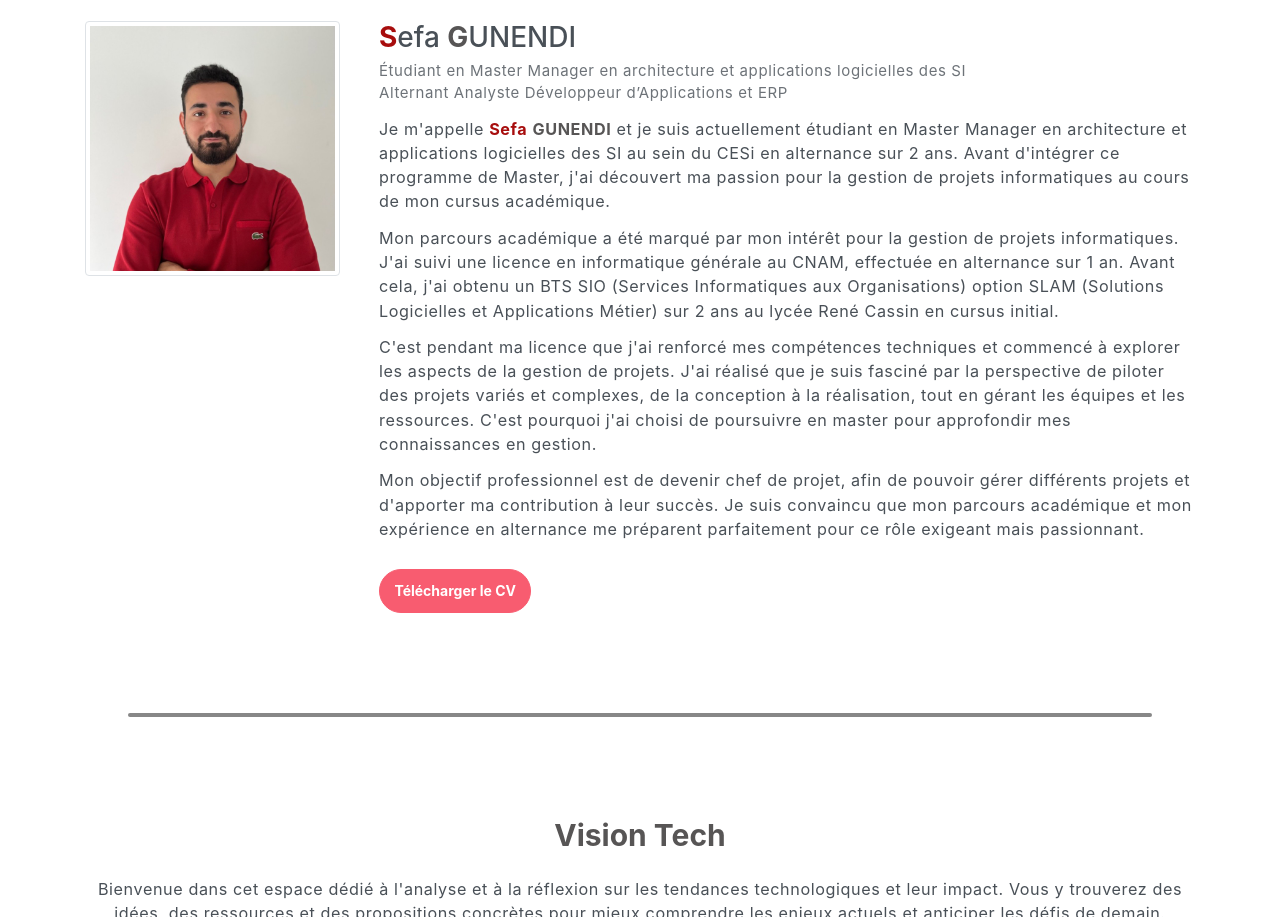
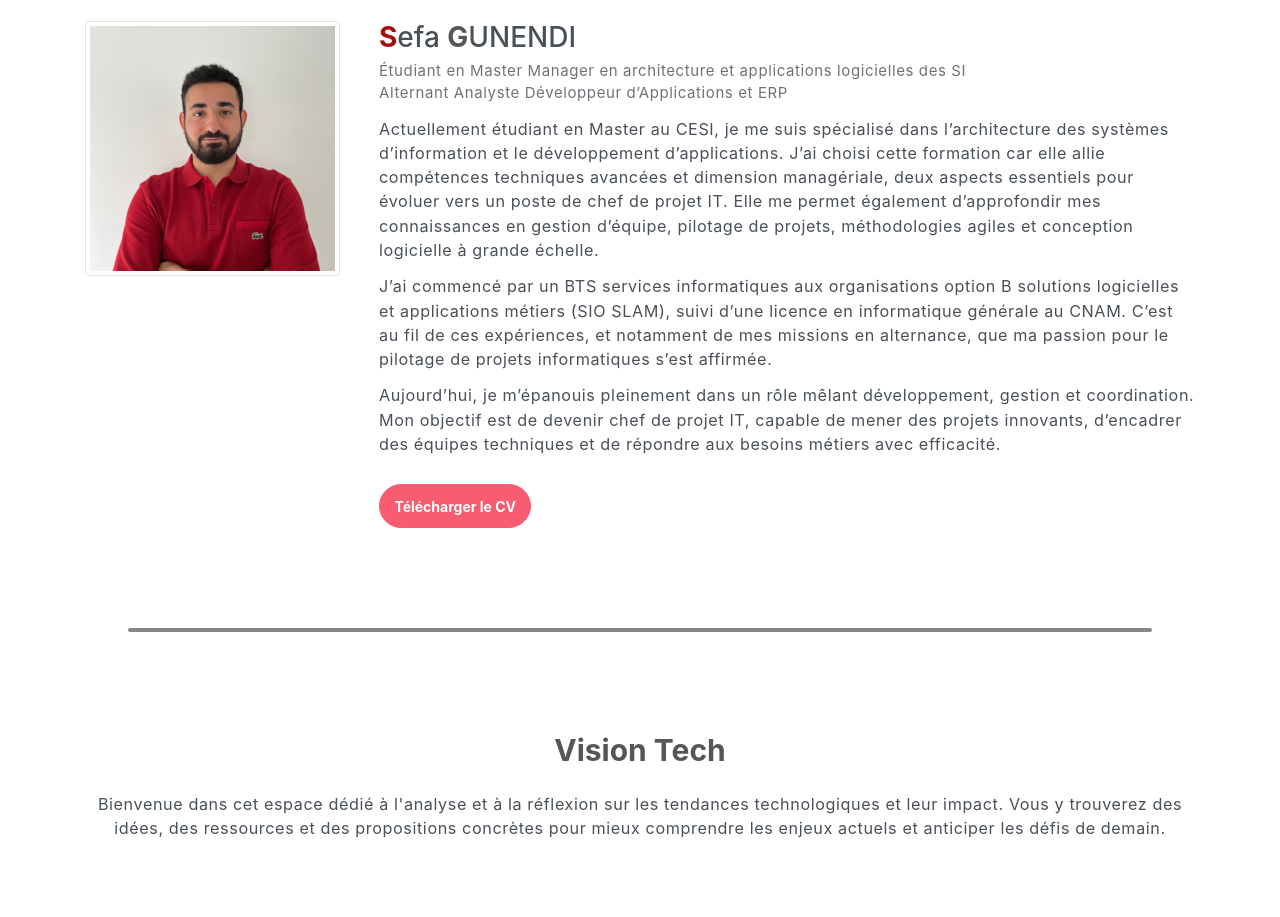
Before and after one commit to sefaGunendi/sefagunendi.github.io, a plain HTML site: page index.html in a window 1280 px wide. Shown: the part 935-1852 px from the top of the page. Drawn offline with Linux system fonts and the light colour scheme.

Commit message:
refacto : change the text of about myself

```diff
--- a/index.html
+++ b/index.html
@@ -106,15 +106,26 @@
             </div>
             <div class="row text-center text-md-left">
                 <div class="col-md-3">
-                    <img src="assets/imgs/sefa.jpg" alt="" class="img-thumbnail mb-4 animated-image">
+                    <img src="assets/imgs/sefa.jpg" alt="Photo de Sefa GUNENDI" class="img-thumbnail mb-4 animated-image">
                 </div>
                 <div class="pl-md-4 col-md-9">
-                    <h6 class="title"><span style="color: #a70d0d; font-weight: bold;">S</span>efa <span style="color: #575555; font-weight: bold;">G</span>UNENDI</h6>
-                    <p class="subtitle">Étudiant en Master Manager en architecture et applications logicielles des SI </br> Alternant Analyste Développeur d’Applications et ERP</p>
-                    <p>Je m'appelle <span style="color: #a70d0d; font-weight: bold;">Sefa</span> <span style="color: #575555; font-weight: bold;">GUNENDI</span> et je suis actuellement étudiant en Master Manager en architecture et applications logicielles des SI au sein du CESi en alternance sur 2 ans. Avant d'intégrer ce programme de Master, j'ai découvert ma passion pour la gestion de projets informatiques au cours de mon cursus académique.</p>
-                    <p>Mon parcours académique a été marqué par mon intérêt pour la gestion de projets informatiques. J'ai suivi une licence en informatique générale au CNAM, effectuée en alternance sur 1 an. Avant cela, j'ai obtenu un BTS SIO (Services Informatiques aux Organisations) option SLAM (Solutions Logicielles et Applications Métier) sur 2 ans au lycée René Cassin en cursus initial.</p>
-                    <p>C'est pendant ma licence que j'ai renforcé mes compétences techniques et commencé à explorer les aspects de la gestion de projets. J'ai réalisé que je suis fasciné par la perspective de piloter des projets variés et complexes, de la conception à la réalisation, tout en gérant les équipes et les ressources. C'est pourquoi j'ai choisi de poursuivre en master pour approfondir mes connaissances en gestion.</p>
-                    <p>Mon objectif professionnel est de devenir chef de projet, afin de pouvoir gérer différents projets et d'apporter ma contribution à leur succès. Je suis convaincu que mon parcours académique et mon expérience en alternance me préparent parfaitement pour ce rôle exigeant mais passionnant.</p>
+                    <h6 class="title">
+                        <span style="color: #a70d0d; font-weight: bold;">S</span>efa
+                        <span style="color: #575555; font-weight: bold;">G</span>UNENDI
+                    </h6>
+                    <p class="subtitle">
+                        Étudiant en Master Manager en architecture et applications logicielles des SI <br>
+                        Alternant Analyste Développeur d’Applications et ERP
+                    </p>
+                    <p>
+                        Actuellement étudiant en Master au CESI, je me suis spécialisé dans l’architecture des systèmes d’information et le développement d’applications. J’ai choisi cette formation car elle allie compétences techniques avancées et dimension managériale, deux aspects essentiels pour évoluer vers un poste de chef de projet IT. Elle me permet également d’approfondir mes connaissances en gestion d’équipe, pilotage de projets, méthodologies agiles et conception logicielle à grande échelle.
+                    </p>
+                    <p>
+                        J’ai commencé par un BTS services informatiques aux organisations option B solutions logicielles et applications métiers (SIO SLAM), suivi d’une licence en informatique générale au CNAM. C’est au fil de ces expériences, et notamment de mes missions en alternance, que ma passion pour le pilotage de projets informatiques s’est affirmée.
+                    </p>
+                    <p>
+                        Aujourd’hui, je m’épanouis pleinement dans un rôle mêlant développement, gestion et coordination. Mon objectif est de devenir chef de projet IT, capable de mener des projets innovants, d’encadrer des équipes techniques et de répondre aux besoins métiers avec efficacité.
+                    </p>
                     <a href="assets/pdf/CV_Sefa_Gunendi.pdf" download class="btn btn-danger rounded mt-3">Télécharger le CV</a>
                 </div>
             </div>
```
